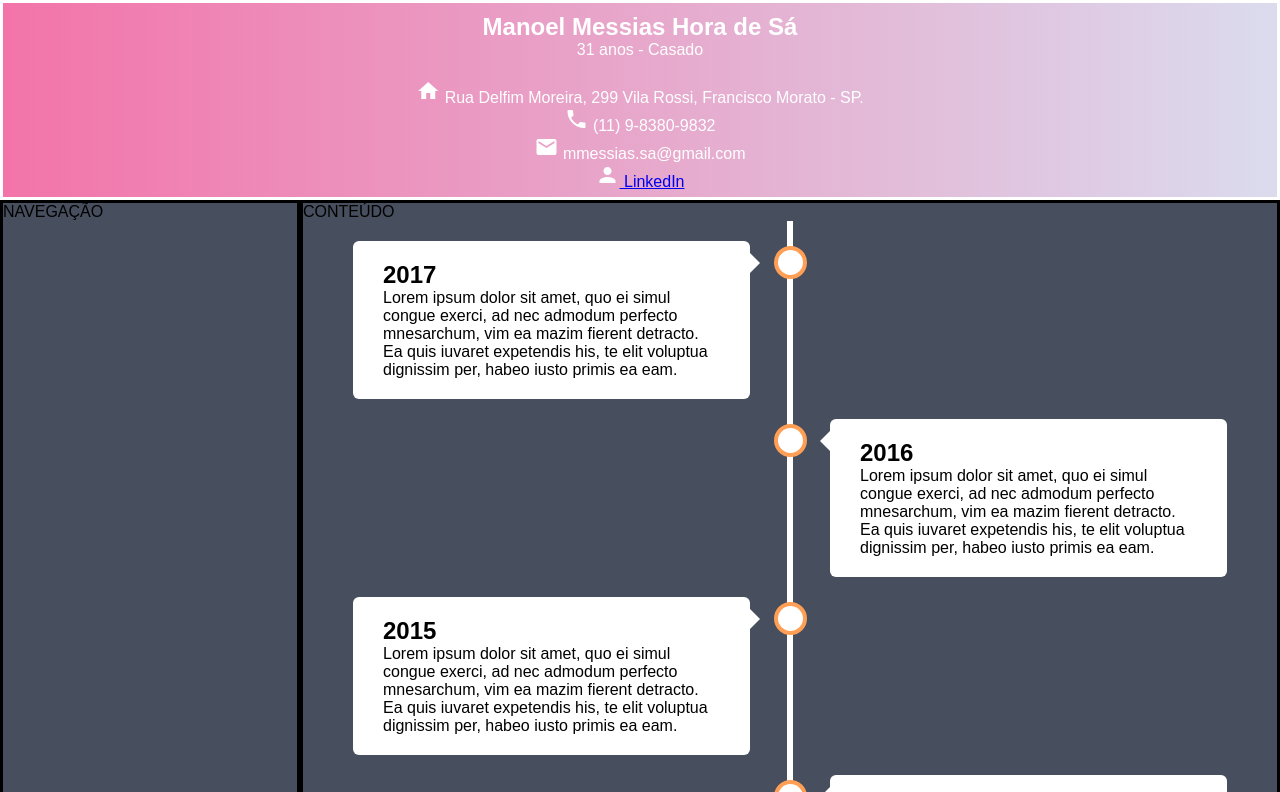
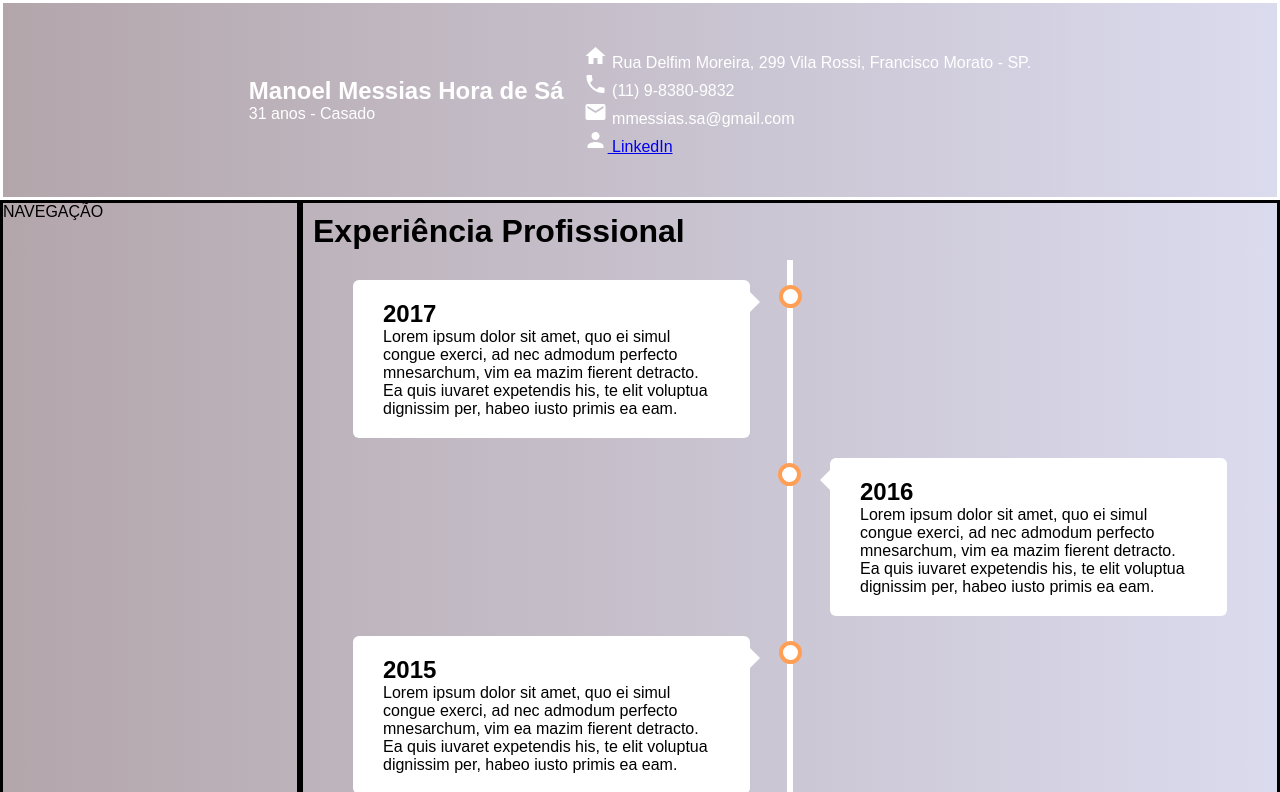
Before and after one commit to ManoelSa/MYCV, a plain HTML site: page index.html in a window 1280 px wide. Shown: the top 792 px of the page. Drawn offline with Linux system fonts and the light colour scheme.

Commit message:
atualizacao

```diff
--- a/css/style.css
+++ b/css/style.css
@@ -4,6 +4,7 @@
     padding: 0;
     margin: 0;
     box-sizing: border-box;
+
 }
 
 .tag{
@@ -15,13 +16,13 @@ div{
 
 header{
     grid-area: cabecalho;
-    background: linear-gradient(to right,rgb(243, 116, 169),rgb(219, 219, 238));
+    background: linear-gradient(to right,rgb(179, 166, 171),rgb(219, 219, 238));
     color:white;
 
-    display: grid;
+    display: flex;
     justify-content: center;
     align-items: center;
-    text-align: center;
+
 }
 nav{
     grid-area: navegacao;
@@ -36,7 +37,8 @@ footer{
 }
 
 body {
-    background-color: #474e5d;
+    /*background-color: #474e5d;*/
+    background: linear-gradient(to right,rgb(179, 166, 171),rgb(219, 219, 238));
     display: grid;
     min-height: 100vh;
     grid-template-columns: 300px 1fr;
@@ -48,7 +50,9 @@ body {
     font-family:sans-serif;
 }
 
-
+#nome_p{
+    display: none;
+}
 
 @media(max-width: 700px){
     body{
@@ -60,6 +64,12 @@ body {
         'conteudo'
         'rodape'
     ;
+    }
+    #nome_g{
+        display: none;
+    }
+    #nome_p{
+        display: block;
     }
 
 }
@@ -89,15 +99,16 @@ body {
     position: relative;
     background-color: inherit;
     width: 50%;
+
   }
 
   /* The circles on the timeline */
   .container::after {
     content: '';
     position: absolute;
-    width: 25px;
-    height: 25px;
-    right: -17px;
+    width: 15px;
+    height: 15px;
+    right: -12px;
     background-color: white;
     border: 4px solid #FF9F55;
     top: 15px;
@@ -145,7 +156,7 @@ body {
 
   /* Fix the circle for containers on the right side */
   .right::after {
-    left: -16px;
+    left: -12px;
   }
 
   /* The actual content */
--- a/index.html
+++ b/index.html
@@ -13,7 +13,8 @@
 <body>
     <header class="tag">
         <div>
-            <h2>Manoel Messias Hora de Sá </h2>
+            <h2 id="nome_g">Manoel Messias Hora de Sá </h2>
+            <h2 id="nome_p">Manoel Sá </h2>
             <p>31 anos - Casado</p>
         </div>
         <div>
@@ -32,7 +33,7 @@
 
     <nav class="tag">NAVEGAÇÃO</nav>
 
-    <main class="tag">CONTEÚDO
+    <main class="tag"><div><h1>Experiência Profissional</h1></div>
         <div class="timeline">
             <div class="container left">
               <div class="content">
```
